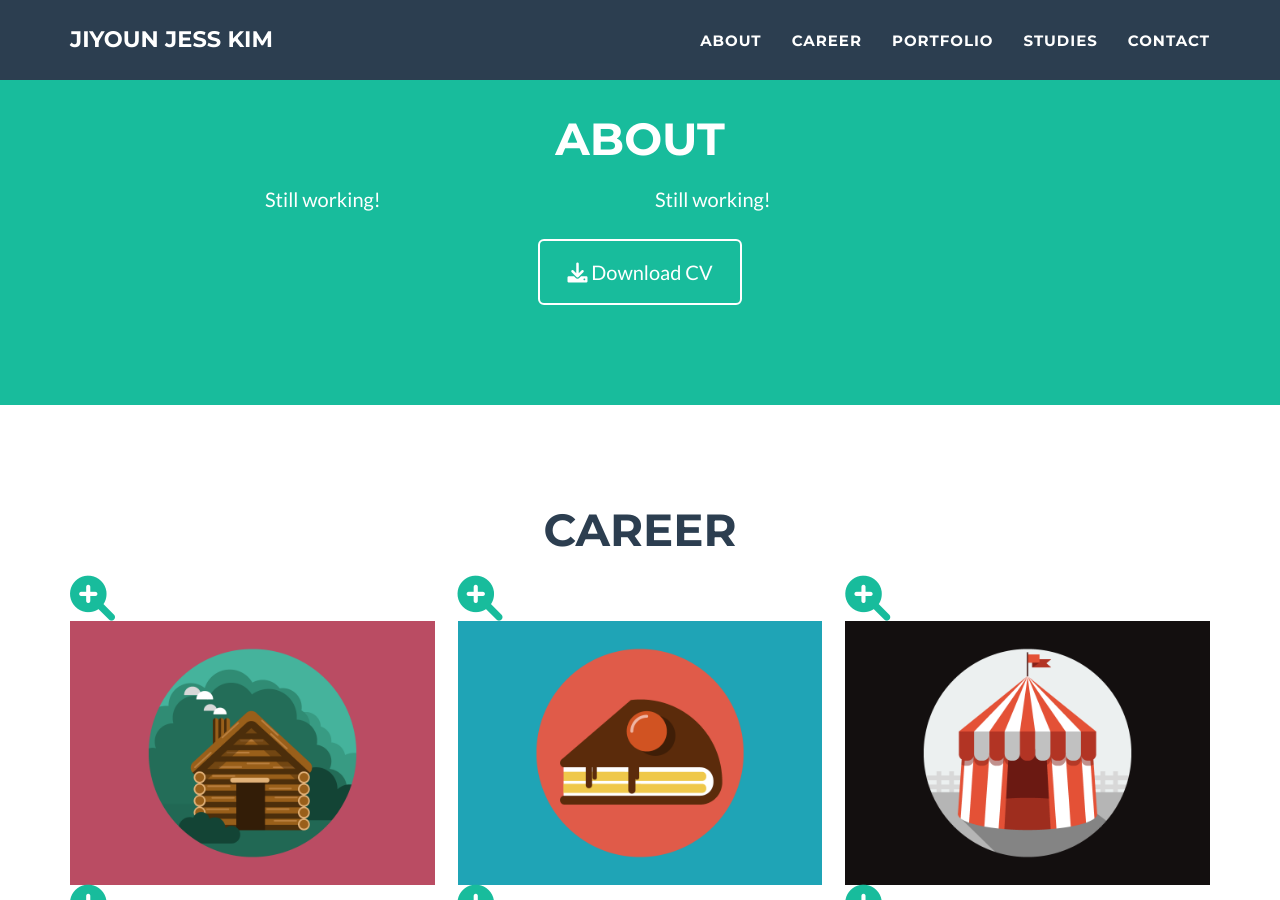
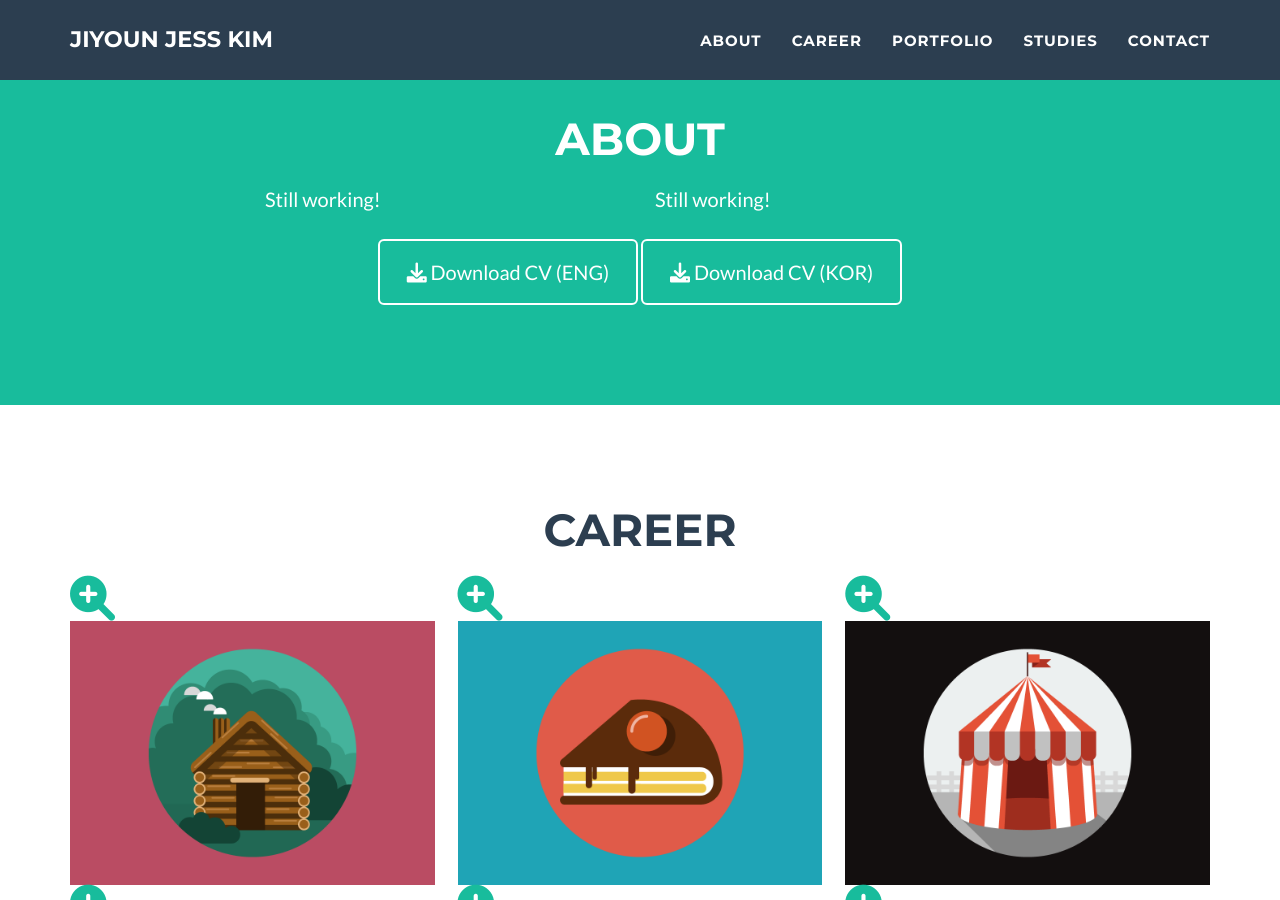
Before and after one commit to kim-ji-youn/kim-ji-youn.github.io, a Jekyll site: the page built from _posts/2014-07-18-project-1.markdown, in a window 1280 px wide and 900 px high, scrolled down 892 px. Built offline with Jekyll 4.4.1, drawn with Linux system fonts in a browser that asks for light colours.

Commit message:
add download button

```diff
--- a/_includes/about.html
+++ b/_includes/about.html
@@ -17,7 +17,10 @@
       </div>
       <div class="col-lg-8 col-lg-offset-2 text-center">
         <a href="https://github.com/jeromelachaud/freelancer-theme" class="btn btn-lg btn-outline">
-          <i class="fa fa-download"></i> Download CV
+          <i class="fa fa-download"></i> Download CV (ENG)
+        </a>
+        <a href="https://github.com/jeromelachaud/freelancer-theme" class="btn btn-lg btn-outline">
+          <i class="fa fa-download"></i> Download CV (KOR)
         </a>
       </div>
     </div>
```
